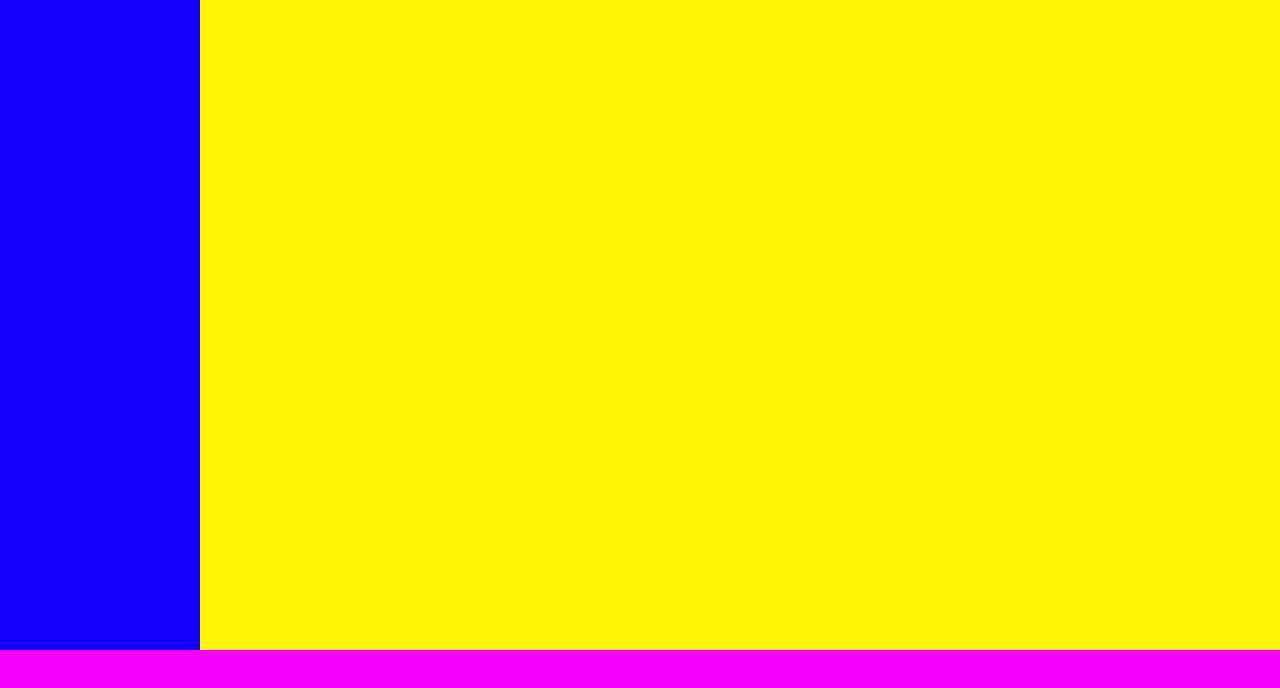
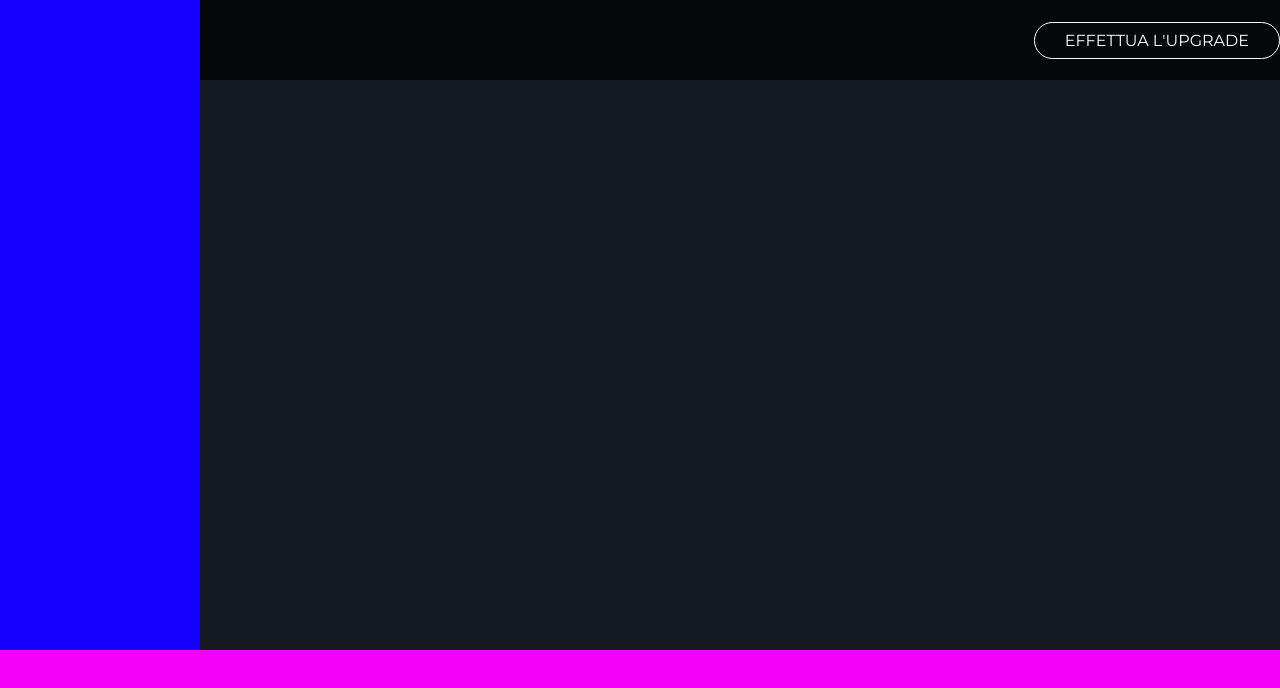
Before and after one commit to DanieleGattuso/html-css-spotifyweb, a plain HTML site: page index.html in a window 1280 px wide. Drawn offline with Linux system fonts and the light colour scheme.

Commit message:
done button upgrade

```diff
--- a/css/style.css
+++ b/css/style.css
@@ -3,6 +3,7 @@
     margin: 0;
     padding: 0;
     box-sizing: border-box;
+    font-family: 'Montserrat', sans-serif;
 }
 
 
@@ -15,7 +16,7 @@
 }
 
 
-/* blocco navigazione principale */
+/*****************BLOCCO NAVIGAZIONE PRINCIPALE **********************/
 #spotify_box nav {
     height: 100%;
     width: 200px;
@@ -24,14 +25,39 @@
 }
 
 
-/* blocco di contenuto principale */
+/*****************BLOCCO CONTENUTO PRINCIPALE****************/
 #spotify_box main {
     overflow: auto;
     height: 100%;
     width: calc(100% - 200px);
     /* DEBUG */
-    background-color: rgb(255, 247, 2);
+    background-color: rgba(20,25,34,255);
 }
+
+.upgrade_box {
+
+    background-color: rgba(0, 3, 3, 0.743);
+    width: 100%;
+    height: 80px;
+    display: flex;
+    justify-content: end;
+    align-items: center;
+
+
+
+}
+
+.upgrade_box a {
+
+    /* background-color: brown; */
+    /* width: 200px; */
+    border: 1px solid white;
+    padding: 8px 30px;
+    border-radius: 25px;
+    color: white;
+    text-decoration: none;
+}
+
 
 
 /* player/controller */
--- a/index.html
+++ b/index.html
@@ -4,6 +4,7 @@
     <meta charset="UTF-8">
     <meta name="viewport" content="width=device-width, initial-scale=1.0">
      <link rel="stylesheet" href="css/style.css">
+     <link href='https://fonts.googleapis.com/css?family=Montserrat' rel='stylesheet'>
     <title>Spotify</title>
 </head>
 <body>
@@ -20,6 +21,11 @@
         <!-- parte di contenuto principale -->
         <main>
 
+            <div class="upgrade_box">
+
+                <a href="#">EFFETTUA L'UPGRADE</a>
+
+            </div>
 
 
         </main>
```
